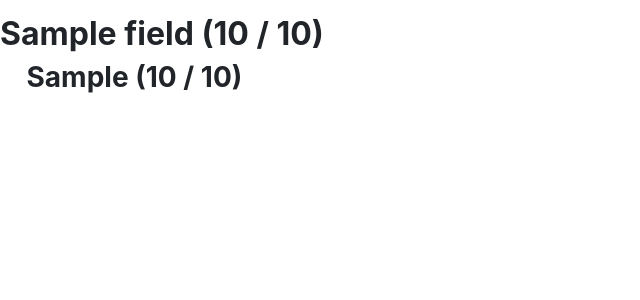
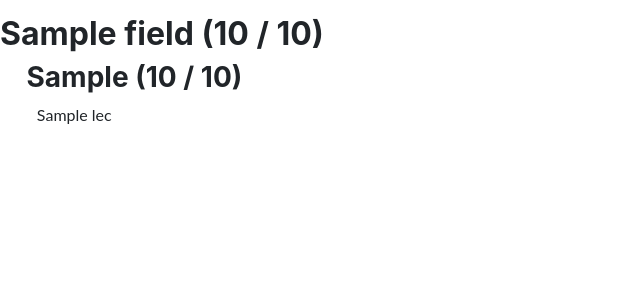
Before and after one commit to AhnYeonghoo/opensource_project, a Django app: template evolve/templates/calculator.html in a window 1280 px wide. Shown: the part 137-437 px from the top of the page, without its empty margins (0-640 px from the left). Run offline with Django 3.2, Linux system fonts and the light colour scheme; the template is opened without the code that fills it: most values are stand-ins (such as "Sample title", 1, 10 or a date in 2020); parts of the project's set-up code (start-up, migrations or seed data) failed here and were passed over; some libraries are stand-ins or nearby versions.

Commit message:
feature: 교양 (미)이수 과목 출력

```diff
--- a/evolve/search/views.py
+++ b/evolve/search/views.py
@@ -106,12 +106,13 @@
         a = {"field":field, "my_score":my_score, "min_score":c.min_ge.field[field], "sub_field":[]}
         if c.is_specific(field):
             for sub_field, m_score in c.my_ge.sub_field[field].items():
-                b = {"sub_field":sub_field,"my_score":m_score, "min_score":c.min_ge.sub_field[field][sub_field]}
+                b = {"sub_field":sub_field,"my_score":m_score, "min_score":c.min_ge.sub_field[field][sub_field], "lec_info":[]}
+                if m_score < b["min_score"]:
+                    b["lec_info"]=c.print_ge(sub_field)
                 a["sub_field"].append(b)
         l.append(a)
 
     context = {
-        "my_field":c.my_ge.field.items(),
         "sd":l
     }
     #c.print_my_lec()
--- a/evolve/src/load_data.py
+++ b/evolve/src/load_data.py
@@ -170,6 +170,7 @@
                 print(f"\t{my_ge_lec_list[i][1]}")
 
     def print_ge(self, specific_field):         # 세부영역 이수 여부 출력
+        lec_info = []
         my_learned_list = pd.DataFrame(self.my_lecture, columns= \
                                         ['영역','세부영역','교과목번호','교과목명','이수구분']).values.tolist()
         df_all_list = pd.DataFrame(lecture_in_2022, columns = \
@@ -183,8 +184,13 @@
                         flag=1
                 if flag == 1:
                     print(f"\t\t(이  수) {df_all_list[i][2]}")
+                    a={"isClear":"(이  수)", "name":df_all_list[i][2]}
                 else:
                     print(f"\t\t(미이수) {df_all_list[i][2]}")
+                    a={"isClear":"(미이수)", "name":df_all_list[i][2]}
+                lec_info.append(a)
+
+        return lec_info
 
 class LecField:
     def __init__(self):
--- a/evolve/templates/calculator.html
+++ b/evolve/templates/calculator.html
@@ -7,6 +7,9 @@
     <h2>{{sco.field}} ({{sco.my_score}} / {{sco.min_score}})</h2>
     {% for sub in sco.sub_field%}
         <h3> &nbsp;&nbsp;&nbsp;&nbsp;{{sub.sub_field}} ({{sub.my_score}} / {{sub.min_score}})</h3>
+        {% for lec in sub.lec_info%}
+            <p>&nbsp;&nbsp;&nbsp;&nbsp;&nbsp;&nbsp;&nbsp;&nbsp;{{lec.isClear}}&nbsp;{{lec.name}}</p>
+        {% endfor%}
     {% endfor %}
 {% endfor %}
 
```
Also changed, not shown: evolve/db.sqlite3.
